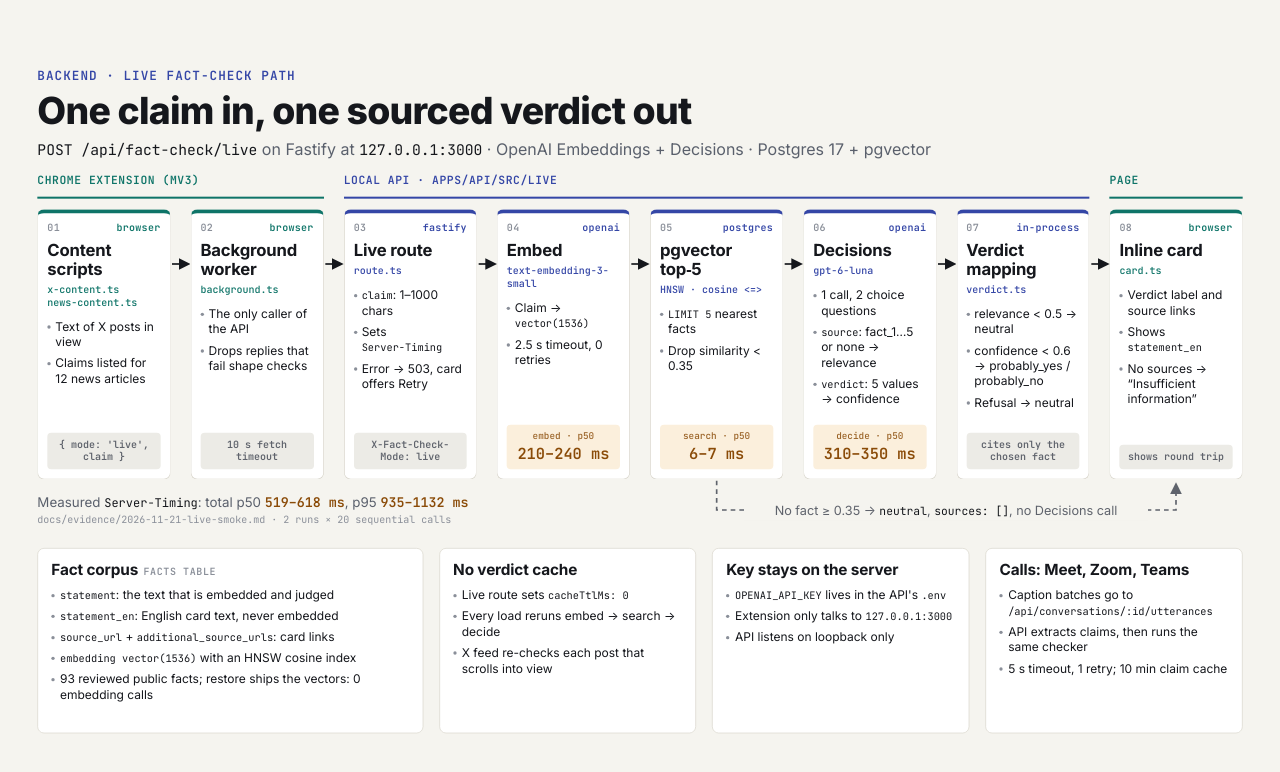
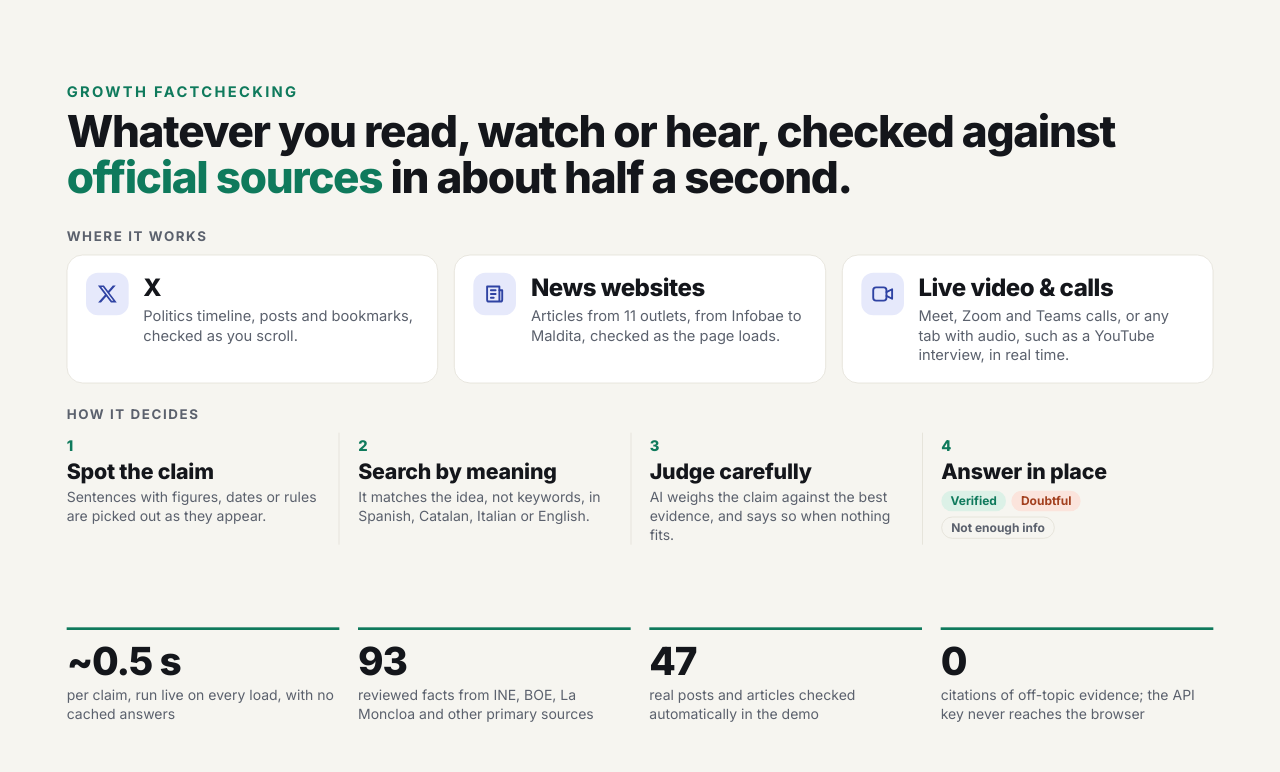
Before and after one commit to sergio-pulido/growth-factchecking, a browser extension: page docs/slides/backend.html in a window 1280 px wide. Drawn offline with Linux system fonts and the light colour scheme.

Commit message:
Simplify the backend slide: where it works, how it decides, headline numbers
Co-Authored-By: Claude Opus 5.5 <noreply@anthropic.com>

```diff
--- a/docs/slides/backend.html
+++ b/docs/slides/backend.html
@@ -3,389 +3,154 @@
 <head>
 <meta charset="utf-8">
 <meta name="viewport" content="width=device-width, initial-scale=1">
-<title>Fact-check Backend</title>
+<title>How FactChecking Works</title>
 <link rel="preconnect" href="https://fonts.googleapis.com">
 <link rel="preconnect" href="https://fonts.gstatic.com" crossorigin>
-<link href="https://fonts.googleapis.com/css2?family=Inter:wght@400;500;600;700;800&family=JetBrains+Mono:wght@400;500;600&display=swap" rel="stylesheet">
+<link href="https://fonts.googleapis.com/css2?family=Inter:wght@400;500;600;700;800&display=swap" rel="stylesheet">
 <style>
   :root {
-    --bg: #f5f4ef;
+    --bg: #f6f5f0;
     --surface: #ffffff;
-    --ink: #15171c;
-    --muted: #5a606c;
-    --faint: #8a8f99;
-    --line: #d8d5cb;
-    --ext: #0e7468;
-    --api: #3446a6;
-    --time: #8a4b08;
-    --time-soft: #fbefdc;
-    --neutral: #5f636c;
-    --neutral-soft: #ecebe6;
+    --ink: #14161b;
+    --muted: #5b616d;
+    --line: #dedbd1;
+    --accent: #0f7a5c;
+    --accent-soft: #dcf1e7;
+    --warn: #a3401f;
+    --warn-soft: #fbe4dc;
+    --step: #2f43a3;
+    --step-soft: #e6e9fb;
     --sans: "Inter", system-ui, -apple-system, "Segoe UI", sans-serif;
-    --mono: "JetBrains Mono", ui-monospace, "SF Mono", Menlo, monospace;
+  }
+  @media (prefers-color-scheme: dark) {
+    :root:not([data-theme="light"]) {
+      --bg: #121419; --surface: #1b1e25; --ink: #f1f2f4; --muted: #a3a9b5; --line: #2d313b;
+      --accent: #4cc79a; --accent-soft: #163a2d; --warn: #f08a68; --warn-soft: #3d2119;
+      --step: #8fa2ff; --step-soft: #20264a;
+    }
+  }
+  :root[data-theme="dark"] {
+    --bg: #121419; --surface: #1b1e25; --ink: #f1f2f4; --muted: #a3a9b5; --line: #2d313b;
+    --accent: #4cc79a; --accent-soft: #163a2d; --warn: #f08a68; --warn-soft: #3d2119;
+    --step: #8fa2ff; --step-soft: #20264a;
   }
 
   * { box-sizing: border-box; margin: 0; padding: 0; }
   html, body { height: 100%; }
-  body {
-    background: var(--bg);
-    color: var(--ink);
-    font-family: var(--sans);
-    overflow: hidden;
-    -webkit-font-smoothing: antialiased;
-    font-variant-ligatures: none;
-  }
-  code, .mono { font-family: var(--mono); font-feature-settings: "calt" 0, "liga" 0; }
+  body { background: var(--bg); color: var(--ink); font-family: var(--sans); overflow: hidden; -webkit-font-smoothing: antialiased; }
 
-  /* Fixed 1920x1080 canvas, scaled to fit the window by the script at the end. */
-  .stage {
-    position: absolute;
-    left: 50%;
-    top: 50%;
-    width: 1920px;
-    height: 1080px;
+  /* Fixed 1920x1080 canvas, scaled to fit the window. */
+  #stage {
+    position: absolute; left: 50%; top: 50%; width: 1920px; height: 1080px;
     transform: translate(-50%, -50%) scale(var(--scale, 1));
-    transform-origin: center;
-    background: var(--bg);
-    overflow: hidden;
+    padding: 64px 100px 56px; display: flex; flex-direction: column;
   }
 
-  header { position: absolute; left: 56px; top: 44px; right: 56px; }
-  .kicker {
-    font: 600 19px/1 var(--mono);
-    letter-spacing: 0.08em;
-    text-transform: uppercase;
-    color: var(--api);
-  }
-  h1 { margin-top: 14px; font-size: 56px; line-height: 1.05; font-weight: 800; letter-spacing: -0.02em; }
-  .sub { margin-top: 14px; font-size: 24px; color: var(--muted); }
-  .sub code { color: var(--ink); font-size: 22px; }
+  .kicker { font-size: 22px; font-weight: 700; letter-spacing: 0.16em; text-transform: uppercase; color: var(--accent); }
+  h1 { margin-top: 12px; font-size: 66px; line-height: 1.06; font-weight: 800; letter-spacing: -0.03em; max-width: 1720px; }
+  h1 em { font-style: normal; color: var(--accent); }
 
-  /* Flow */
-  .flow { position: absolute; left: 56px; top: 202px; width: 1808px; height: 535px; }
-  .lanes, .steps {
-    display: grid;
-    grid-template-columns: repeat(8, 1fr);
-    column-gap: 30px;
-  }
-  .lane {
-    height: 36px;
-    border-bottom: 3px solid currentColor;
-    font: 600 17px/1 var(--mono);
-    letter-spacing: 0.05em;
-    text-transform: uppercase;
-  }
-  .lane.ext { color: var(--ext); }
-  .lane.api { color: var(--api); }
-  .lane.ext-1 { grid-column: 1 / 3; }
-  .lane.api-1 { grid-column: 3 / 8; }
-  .lane.ext-2 { grid-column: 8 / 9; }
+  .label { font-size: 20px; font-weight: 700; letter-spacing: 0.12em; text-transform: uppercase; color: var(--muted); }
 
-  .steps { margin-top: 16px; }
-  .step {
-    height: 405px;
-    display: flex;
-    flex-direction: column;
-    background: var(--surface);
-    border: 1.5px solid var(--line);
-    border-top: 6px solid var(--api);
-    border-radius: 10px;
-    padding: 14px 14px 14px;
-    overflow: hidden;
-  }
-  .step.ext { border-top-color: var(--ext); }
-  .tag {
-    display: flex;
-    justify-content: space-between;
-    font: 600 15px/1 var(--mono);
-    color: var(--faint);
-    letter-spacing: 0.03em;
-  }
-  .tag b { color: var(--api); font-weight: 600; }
-  .step.ext .tag b { color: var(--ext); }
-  .step h3 { margin-top: 12px; font-size: 25px; line-height: 1.12; font-weight: 700; letter-spacing: -0.01em; }
-  .step .id {
-    margin-top: 8px;
-    font-size: 15px;
-    line-height: 1.3;
-    font-weight: 500;
-    color: var(--api);
-    overflow-wrap: anywhere;
-  }
-  .step.ext .id { color: var(--ext); }
-  .step ul { list-style: none; margin-top: 14px; }
-  .step li {
-    font-size: 18px;
-    line-height: 1.28;
-    padding-left: 12px;
-    position: relative;
-    margin-bottom: 9px;
-  }
-  .step li::before, .panel li::before {
-    content: "";
-    position: absolute;
-    left: 0;
-    top: 0.56em;
-    width: 5px;
-    height: 5px;
-    border-radius: 50%;
-    background: var(--faint);
-  }
-  .step li code { font-size: 15.5px; white-space: nowrap; }
-  .badge {
-    margin-top: auto;
-    padding: 9px 8px;
-    border-radius: 6px;
-    font-family: var(--mono);
-    font-weight: 600;
-    font-size: 15px;
-    line-height: 1.25;
-    text-align: center;
-    background: var(--neutral-soft);
-    color: var(--neutral);
-  }
-  .badge.time { background: var(--time-soft); color: var(--time); }
-  .badge.time small { display: block; font-size: 14px; font-weight: 500; opacity: 0.85; }
-  .badge.time span { display: block; font-size: 23px; margin-top: 3px; }
+  /* Where it works */
+  .where { margin-top: 40px; }
+  .surfaces { margin-top: 16px; display: grid; grid-template-columns: repeat(3, 1fr); gap: 24px; }
+  .surface { background: var(--surface); border: 1px solid var(--line); border-radius: 24px; padding: 26px 28px; display: flex; gap: 22px; align-items: flex-start; }
+  .glyph { flex: none; width: 64px; height: 64px; border-radius: 18px; display: grid; place-items: center; background: var(--step-soft); color: var(--step); }
+  .glyph svg { width: 34px; height: 34px; }
+  .surface h2 { font-size: 36px; font-weight: 800; letter-spacing: -0.02em; }
+  .surface p { margin-top: 6px; font-size: 22px; line-height: 1.35; color: var(--muted); }
 
-  .overlay { position: absolute; left: 0; top: 0; width: 1808px; height: 535px; overflow: visible; pointer-events: none; }
+  /* How it decides */
+  .how { margin-top: 34px; }
+  .flow { margin-top: 16px; display: flex; align-items: stretch; gap: 0; }
+  .step { flex: 1; padding: 6px 28px 0 0; }
+  .step + .step { padding-left: 28px; border-left: 1px solid var(--line); }
+  .step .n { font-size: 22px; font-weight: 800; color: var(--accent); }
+  .step h3 { margin-top: 6px; font-size: 32px; font-weight: 800; letter-spacing: -0.01em; }
+  .step p { margin-top: 6px; font-size: 21px; line-height: 1.35; color: var(--muted); }
+  .pills { margin-top: 10px; display: flex; flex-wrap: wrap; gap: 8px; }
+  .pill { font-size: 18px; font-weight: 700; border-radius: 999px; padding: 5px 14px; }
+  .ok { background: var(--accent-soft); color: var(--accent); }
+  .bad { background: var(--warn-soft); color: var(--warn); }
+  .meh { background: var(--bg); color: var(--muted); border: 1px solid var(--line); }
 
-  .bypass-label {
-    position: absolute;
-    left: 1060px;
-    top: 491px;
-    width: 606px;
-    text-align: center;
-    font-size: 19px;
-    line-height: 1.25;
-    color: var(--neutral);
-    background: var(--bg);
-    padding: 2px 8px;
-  }
-  .bypass-label code { font-size: 17px; color: var(--ink); }
-
-  .total {
-    position: absolute;
-    left: 0;
-    top: 479px;
-    width: 980px;
-    font-size: 20px;
-    line-height: 1.3;
-    color: var(--muted);
-  }
-  .total code { font-size: 18px; color: var(--ink); }
-  .total strong { color: var(--time); font-family: var(--mono); font-weight: 600; }
-  .total .src { font-family: var(--mono); font-size: 15px; line-height: 1.3; color: var(--faint); margin-top: 4px; }
-
-  /* Bottom panels */
-  .panels {
-    position: absolute;
-    left: 56px;
-    right: 56px;
-    top: 762px;
-    bottom: 40px;
-    display: grid;
-    grid-template-columns: 1.5fr 1fr 1fr 1fr;
-    column-gap: 24px;
-  }
-  .panel {
-    background: var(--surface);
-    border: 1.5px solid var(--line);
-    border-radius: 10px;
-    padding: 18px 20px;
-    overflow: hidden;
-  }
-  .panel h4 { font-size: 23px; font-weight: 700; letter-spacing: -0.01em; }
-  .panel h4 .k { margin-left: 8px; font: 600 15px/1 var(--mono); color: var(--faint); text-transform: uppercase; letter-spacing: 0.06em; }
-  .panel ul { list-style: none; margin-top: 12px; }
-  .panel li {
-    font-size: 18px;
-    line-height: 1.3;
-    padding-left: 13px;
-    position: relative;
-    margin-bottom: 8px;
-  }
-  .panel code { font-size: 15.5px; }
+  /* Numbers */
+  .stats { margin-top: auto; display: grid; grid-template-columns: repeat(4, 1fr); gap: 28px; }
+  .stat { border-top: 4px solid var(--accent); padding-top: 18px; }
+  .stat b { display: block; font-size: 58px; font-weight: 800; letter-spacing: -0.03em; line-height: 1; }
+  .stat span { display: block; margin-top: 8px; font-size: 21px; line-height: 1.3; color: var(--muted); }
 </style>
 </head>
 <body>
-<main class="stage" id="stage">
+<main id="stage">
+  <div class="kicker">Growth FactChecking</div>
+  <h1>Whatever you read, watch or hear, checked against <em>official sources</em> in about half a second.</h1>
 
-  <header>
-    <div class="kicker">Backend · live fact-check path</div>
-    <h1>One claim in, one sourced verdict out</h1>
-    <p class="sub"><code>POST /api/fact-check/live</code> on Fastify at <code>127.0.0.1:3000</code> · OpenAI Embeddings + Decisions · Postgres 17 + pgvector</p>
-  </header>
-
-  <section class="flow" aria-label="Request flow">
-    <div class="lanes">
-      <div class="lane ext ext-1">Chrome extension (MV3)</div>
-      <div class="lane api api-1">Local API · apps/api/src/live</div>
-      <div class="lane ext ext-2">Page</div>
-    </div>
-
-    <div class="steps">
-      <div class="step ext">
-        <div class="tag"><span>01</span><b>browser</b></div>
-        <h3>Content scripts</h3>
-        <div class="id mono">x-content.ts<br>news-content.ts</div>
-        <ul>
-          <li>Text of X posts in view</li>
-          <li>Claims listed for 12 news articles</li>
-        </ul>
-        <div class="badge">{ mode: 'live', claim }</div>
+  <section class="where" aria-label="Where it works">
+    <div class="label">Where it works</div>
+    <div class="surfaces">
+      <div class="surface">
+        <div class="glyph" aria-hidden="true">
+          <svg viewBox="0 0 24 24" fill="currentColor"><path d="M17.8 3h3.1l-6.8 7.8L22 21h-6.2l-4.9-6.4L5.3 21H2.2l7.3-8.3L2 3h6.4l4.4 5.8L17.8 3Zm-1.1 16.2h1.7L7.4 4.7H5.6l11.1 14.5Z"/></svg>
+        </div>
+        <div>
+          <h2>X</h2>
+          <p>Politics timeline, posts and bookmarks, checked as you scroll.</p>
+        </div>
       </div>
-
-      <div class="step ext">
-        <div class="tag"><span>02</span><b>browser</b></div>
-        <h3>Background worker</h3>
-        <div class="id mono">background.ts</div>
-        <ul>
-          <li>The only caller of the API</li>
-          <li>Drops replies that fail shape checks</li>
-        </ul>
-        <div class="badge">10 s fetch timeout</div>
+      <div class="surface">
+        <div class="glyph" aria-hidden="true">
+          <svg viewBox="0 0 24 24" fill="none" stroke="currentColor" stroke-width="2" stroke-linecap="round" stroke-linejoin="round"><path d="M4 4h13v16H6a2 2 0 0 1-2-2V4Z"/><path d="M17 8h3v10a2 2 0 0 1-2 2"/><path d="M8 8h5M8 12h5M8 16h3"/></svg>
+        </div>
+        <div>
+          <h2>News websites</h2>
+          <p>Articles from 11 outlets, from Infobae to Maldita, checked as the page loads.</p>
+        </div>
       </div>
-
-      <div class="step">
-        <div class="tag"><span>03</span><b>fastify</b></div>
-        <h3>Live route</h3>
-        <div class="id mono">route.ts</div>
-        <ul>
-          <li><code>claim</code>: 1–1000 chars</li>
-          <li>Sets <code>Server-Timing</code></li>
-          <li>Error → 503, card offers Retry</li>
-        </ul>
-        <div class="badge">X-Fact-Check-Mode: live</div>
+      <div class="surface">
+        <div class="glyph" aria-hidden="true">
+          <svg viewBox="0 0 24 24" fill="none" stroke="currentColor" stroke-width="2" stroke-linecap="round" stroke-linejoin="round"><rect x="2" y="5" width="14" height="14" rx="3"/><path d="m16 10 6-3v10l-6-3"/></svg>
+        </div>
+        <div>
+          <h2>Live video &amp; calls</h2>
+          <p>Meet, Zoom and Teams calls, or any tab with audio, such as a YouTube interview, in real time.</p>
+        </div>
       </div>
-
-      <div class="step">
-        <div class="tag"><span>04</span><b>openai</b></div>
-        <h3>Embed</h3>
-        <div class="id mono">text-embedding-3-small</div>
-        <ul>
-          <li>Claim → <code>vector(1536)</code></li>
-          <li>2.5 s timeout, 0 retries</li>
-        </ul>
-        <div class="badge time"><small>embed · p50</small><span>210–240 ms</span></div>
-      </div>
-
-      <div class="step">
-        <div class="tag"><span>05</span><b>postgres</b></div>
-        <h3>pgvector top‑5</h3>
-        <div class="id mono">HNSW · cosine &lt;=&gt;</div>
-        <ul>
-          <li><code>LIMIT 5</code> nearest facts</li>
-          <li>Drop similarity &lt; 0.35</li>
-        </ul>
-        <div class="badge time"><small>search · p50</small><span>6–7 ms</span></div>
-      </div>
-
-      <div class="step">
-        <div class="tag"><span>06</span><b>openai</b></div>
-        <h3>Decisions</h3>
-        <div class="id mono">gpt-6-luna</div>
-        <ul>
-          <li>1 call, 2 choice questions</li>
-          <li><code>source</code>: fact_1…5 or none → relevance</li>
-          <li><code>verdict</code>: 5 values → confidence</li>
-        </ul>
-        <div class="badge time"><small>decide · p50</small><span>310–350 ms</span></div>
-      </div>
-
-      <div class="step">
-        <div class="tag"><span>07</span><b>in-process</b></div>
-        <h3>Verdict mapping</h3>
-        <div class="id mono">verdict.ts</div>
-        <ul>
-          <li>relevance &lt; 0.5 → neutral</li>
-          <li>confidence &lt; 0.6 → probably_yes / probably_no</li>
-          <li>Refusal → neutral</li>
-        </ul>
-        <div class="badge">cites only the chosen fact</div>
-      </div>
-
-      <div class="step ext">
-        <div class="tag"><span>08</span><b>browser</b></div>
-        <h3>Inline card</h3>
-        <div class="id mono">card.ts</div>
-        <ul>
-          <li>Verdict label and source links</li>
-          <li>Shows <code>statement_en</code></li>
-          <li>No sources → “Insufficient information”</li>
-        </ul>
-        <div class="badge">shows round trip</div>
-      </div>
-    </div>
-
-    <svg class="overlay" viewBox="0 0 1808 535" aria-hidden="true">
-      <defs>
-        <marker id="head" viewBox="0 0 10 10" refX="8" refY="5" markerWidth="7" markerHeight="7" orient="auto-start-reverse">
-          <path d="M0,0 L10,5 L0,10 z" fill="#15171c"/>
-        </marker>
-        <marker id="head-muted" viewBox="0 0 10 10" refX="8" refY="5" markerWidth="7" markerHeight="7" orient="auto-start-reverse">
-          <path d="M0,0 L10,5 L0,10 z" fill="#5f636c"/>
-        </marker>
-      </defs>
-      <g stroke="#15171c" stroke-width="2.5" fill="none" marker-end="url(#head)">
-        <line x1="202" y1="134" x2="226" y2="134"/>
-        <line x1="432" y1="134" x2="456" y2="134"/>
-        <line x1="662" y1="134" x2="686" y2="134"/>
-        <line x1="891" y1="134" x2="915" y2="134"/>
-        <line x1="1121" y1="134" x2="1145" y2="134"/>
-        <line x1="1351" y1="134" x2="1375" y2="134"/>
-        <line x1="1581" y1="134" x2="1605" y2="134"/>
-      </g>
-      <!-- No-evidence bypass: pgvector -> card, skipping Decisions and mapping -->
-      <path d="M1019,459 V503 H1708 V465" stroke="#5f636c" stroke-width="2.5" stroke-dasharray="7 6" fill="none" marker-end="url(#head-muted)"/>
-    </svg>
-
-    <div class="bypass-label">No fact ≥ 0.35 → <code>neutral</code>, <code>sources: []</code>, no Decisions call</div>
-
-    <div class="total">
-      Measured <code>Server-Timing</code>: total p50 <strong>519–618 ms</strong>, p95 <strong>935–1132 ms</strong>
-      <div class="src">docs/evidence/2026-11-21-live-smoke.md · 2 runs × 20 sequential calls</div>
     </div>
   </section>
 
-  <section class="panels">
-    <div class="panel">
-      <h4>Fact corpus<span class="k">facts table</span></h4>
-      <ul>
-        <li><code>statement</code>: the text that is embedded and judged</li>
-        <li><code>statement_en</code>: English card text, never embedded</li>
-        <li><code>source_url</code> + <code>additional_source_urls</code>: card links</li>
-        <li><code>embedding vector(1536)</code> with an HNSW cosine index</li>
-        <li>93 reviewed public facts; restore ships the vectors: 0 embedding calls</li>
-      </ul>
+  <section class="how" aria-label="How it decides">
+    <div class="label">How it decides</div>
+    <div class="flow">
+      <div class="step">
+        <div class="n">1</div>
+        <h3>Spot the claim</h3>
+        <p>Sentences with figures, dates or rules are picked out as they appear.</p>
+      </div>
+      <div class="step">
+        <div class="n">2</div>
+        <h3>Search by meaning</h3>
+        <p>It matches the idea, not keywords, in Spanish, Catalan, Italian or English.</p>
+      </div>
+      <div class="step">
+        <div class="n">3</div>
+        <h3>Judge carefully</h3>
+        <p>AI weighs the claim against the best evidence, and says so when nothing fits.</p>
+      </div>
+      <div class="step">
+        <div class="n">4</div>
+        <h3>Answer in place</h3>
+        <div class="pills"><span class="pill ok">Verified</span><span class="pill bad">Doubtful</span><span class="pill meh">Not enough info</span></div>
+      </div>
     </div>
+  </section>
 
-    <div class="panel">
-      <h4>No verdict cache</h4>
-      <ul>
-        <li>Live route sets <code>cacheTtlMs: 0</code></li>
-        <li>Every load reruns embed → search → decide</li>
-        <li>X feed re-checks each post that scrolls into view</li>
-      </ul>
-    </div>
-
-    <div class="panel">
-      <h4>Key stays on the server</h4>
-      <ul>
-        <li><code>OPENAI_API_KEY</code> lives in the API's <code>.env</code></li>
-        <li>Extension only talks to <code>127.0.0.1:3000</code></li>
-        <li>API listens on loopback only</li>
-      </ul>
-    </div>
-
-    <div class="panel">
-      <h4>Calls: Meet, Zoom, Teams</h4>
-      <ul>
-        <li>Caption batches go to <code>/api/conversations/:id/utterances</code></li>
-        <li>API extracts claims, then runs the same checker</li>
-        <li>5 s timeout, 1 retry; 10 min claim cache</li>
-      </ul>
-    </div>
+  <section class="stats" aria-label="Key numbers">
+    <div class="stat"><b>~0.5 s</b><span>per claim, run live on every load, with no cached answers</span></div>
+    <div class="stat"><b>93</b><span>reviewed facts from INE, BOE, La Moncloa and other primary sources</span></div>
+    <div class="stat"><b>47</b><span>real posts and articles checked automatically in the demo</span></div>
+    <div class="stat"><b>0</b><span>citations of off-topic evidence; the API key never reaches the browser</span></div>
   </section>
 </main>
 <script>
```
Also changed, not shown: docs/slides/backend.png.
